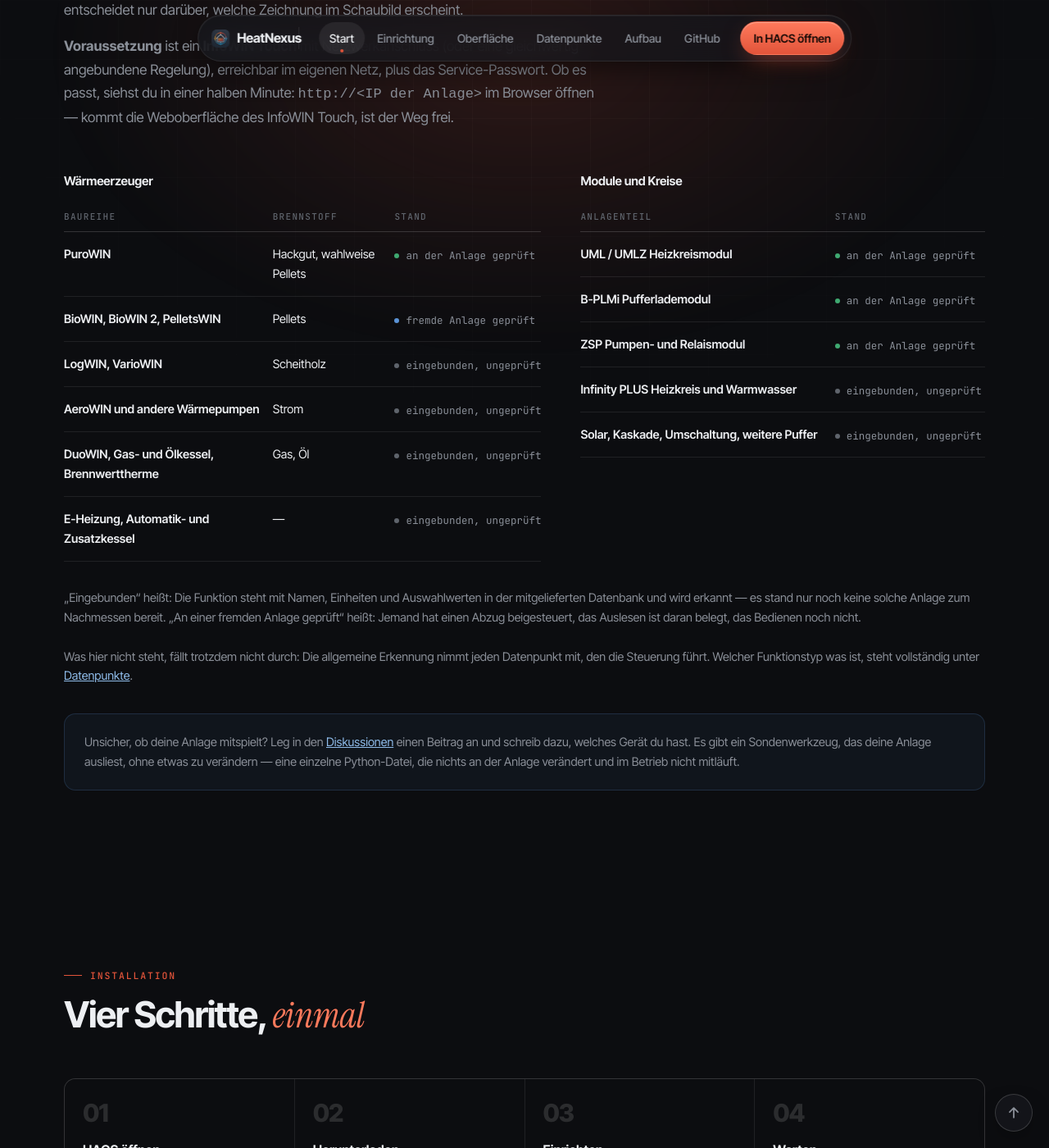
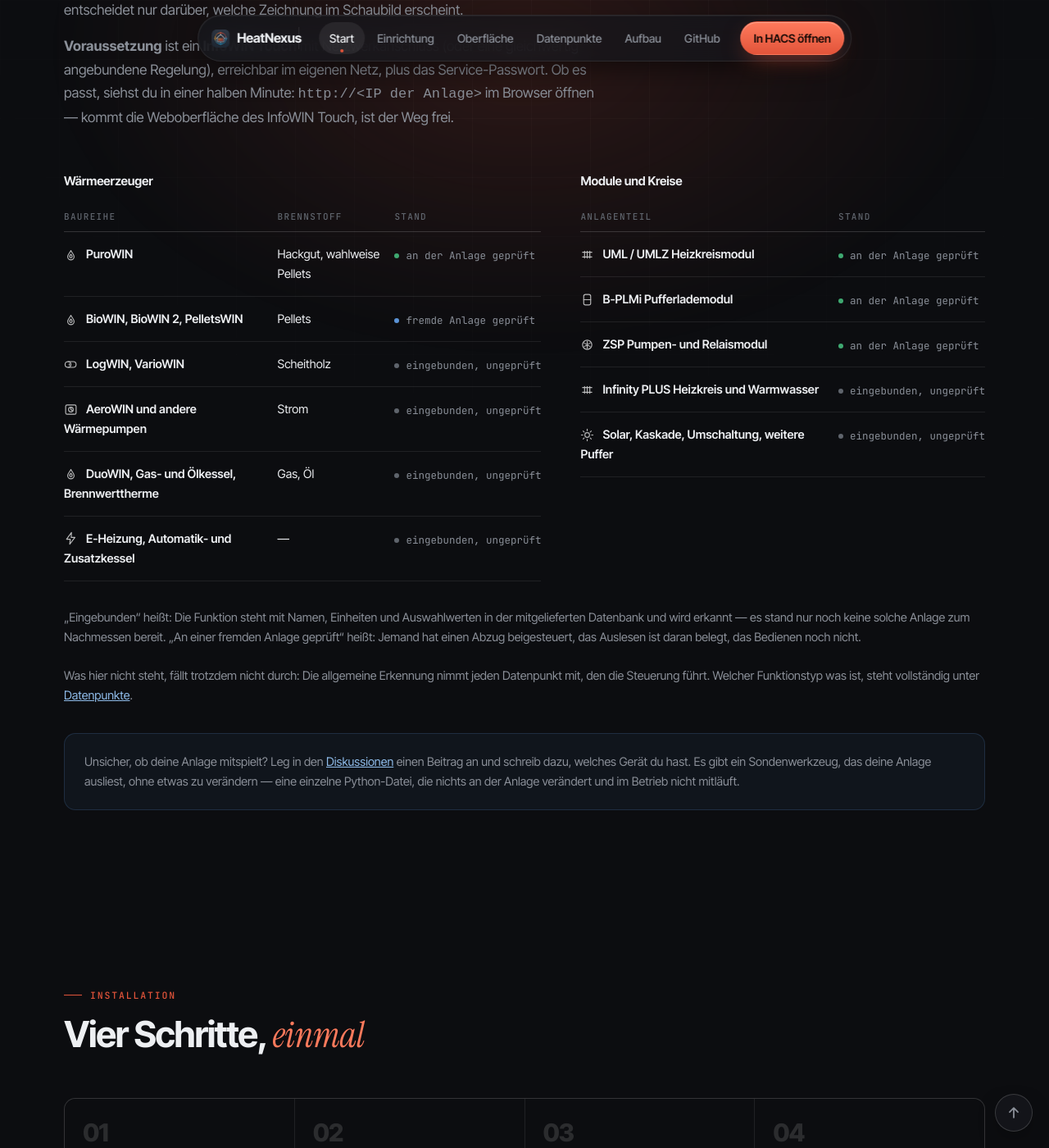
Before and after one commit to xIceTea/HeatNexus, a Jekyll site: the page built from docs/index.md, in a window 1280 px wide and 1400 px high, scrolled down 3630 px. Shown: the whole window at 82% size. Built offline with Jekyll 4.4.1, drawn with Linux system fonts in a browser that asks for light colours.

Commit message:
docs: Feinschliff an Leiste und Anlagentabellen

```diff
--- a/docs/assets/css/heatnexus.css
+++ b/docs/assets/css/heatnexus.css
@@ -76,7 +76,12 @@
 }
 
 * { box-sizing: border-box; }
-html { scroll-behavior: smooth; scroll-padding-top: 96px; }
+/* `clip` statt `hidden`: verhindert das seitliche Wegziehen der Seite, ohne
+   einen Scrollbereich zu erzeugen, an dem `sticky` zerbräche. */
+html {
+  scroll-behavior: smooth; scroll-padding-top: 96px;
+  overflow-x: clip; overscroll-behavior-x: none;
+}
 /* Unter 940 px steht zusätzlich die Abschnittsleiste fest — Sprungmarken
    müssen unter beiden landen. */
 @media (max-width: 940px) { html { scroll-padding-top: 148px; } }
@@ -88,7 +93,7 @@
   font: 400 16px/1.65 var(--sans);
   -webkit-font-smoothing: antialiased;
   text-rendering: optimizeLegibility;
-  overflow-x: hidden;
+  overflow-x: clip;
 }
 
 img { max-width: 100%; display: block; }
@@ -406,6 +411,17 @@
   .tabelle td:last-child { margin-top: 8px; white-space: normal; }
 }
 
+/* Kleine Zeichen vor den Anlagenteilen: Wärmepumpe und Solar findet man damit
+   ohne zu lesen. Sie liegen als Vorrat einmal im Dokument. */
+.symbolvorrat { display: none; }
+.sym {
+  width: 17px; height: 17px; flex: none;
+  margin-right: 10px; vertical-align: -3.5px;
+  fill: none; stroke: #fff; stroke-width: 1.6;
+  stroke-linecap: round; stroke-linejoin: round;
+  opacity: 0.72;
+}
+
 .stand { display: inline-flex; align-items: center; gap: 8px; font: 400 12.5px/1 var(--mono); color: var(--gedaempft); }
 .stand::before { content: ""; width: 6px; height: 6px; border-radius: 50%; flex: none; }
 .stand.geprueft::before { background: var(--gruen); }
@@ -525,11 +541,16 @@
     transition: transform 0.28s cubic-bezier(0.4, 0, 0.2, 1);
   }
   html.kopf-weg .baum { transform: translateY(-54px); }
+  /* Die Ränder laufen aus, statt hart abzuschneiden — so sieht man, dass die
+     Leiste weitergeht, und ein halber Reiter wirkt nicht wie ein Fehler. */
   .baum-inhalt {
     flex-direction: row; gap: 6px; overflow-x: auto; overscroll-behavior-x: contain;
-    scrollbar-width: none;
+    scrollbar-width: none; scroll-behavior: smooth;
+    -webkit-mask-image: linear-gradient(90deg, transparent, #000 18px, #000 calc(100% - 26px), transparent);
+    mask-image: linear-gradient(90deg, transparent, #000 18px, #000 calc(100% - 26px), transparent);
   }
   .baum-inhalt::-webkit-scrollbar { display: none; }
+  html.baum-offen .baum-inhalt { -webkit-mask-image: none; mask-image: none; }
   .baum .gruppe { display: none; }
   .baum a {
     flex: none; padding: 8px 14px; white-space: nowrap;
@@ -538,19 +559,29 @@
   .baum a[aria-current="true"] { border-color: var(--vorlauf); }
   /* Der markierte Eintrag sagt, wo man ist, und ist zugleich der Griff für
      die ganze Gliederung. Das Winkelzeichen zeigt, dass er sich öffnen lässt. */
+  /* Winkel aus Rändern statt aus einem Zeichen: Die Schriftteilmenge führt
+     keine Pfeilsymbole, die fielen sonst auf eine fremde Schrift zurück. */
   .baum a[aria-current="true"]::after {
-    content: "⌄"; margin-left: 8px; display: inline-block;
-    color: var(--vorlauf-hell); transition: transform 0.24s ease;
+    content: ""; display: inline-block; width: 6px; height: 6px;
+    margin: -3px 2px 0 9px; vertical-align: middle;
+    border-right: 2px solid var(--vorlauf-hell);
+    border-bottom: 2px solid var(--vorlauf-hell);
+    transform: rotate(45deg); transition: transform 0.24s ease;
   }
-  html.baum-offen .baum a[aria-current="true"]::after { transform: rotate(180deg); }
+  html.baum-offen .baum a[aria-current="true"]::after {
+    margin-top: 2px; transform: rotate(-135deg);
+  }
 
+  /* Die Höhe rechnet mit der ungünstigeren Lage — Leiste unter der Kopfzeile.
+     Sonst wird der letzte Eintrag abgeschnitten, wenn die Kopfzeile steht. */
   html.baum-offen .baum {
-    height: auto; max-height: calc(100svh - 54px); padding-bottom: 14px;
+    height: auto; max-height: calc(100svh - 54px); padding-bottom: 16px;
   }
   html.baum-offen .baum-inhalt {
     flex-direction: column; gap: 2px;
     overflow-x: hidden; overflow-y: auto;
-    max-height: calc(100svh - 100px);
+    overscroll-behavior: contain;
+    max-height: calc(100svh - 82px);
   }
   html.baum-offen .baum .gruppe {
     display: block; margin: 16px 0 6px; padding-left: 4px;
--- a/docs/assets/js/wegweiser.js
+++ b/docs/assets/js/wegweiser.js
@@ -23,6 +23,27 @@
   // faltet die ganze Gliederung mit ihren Gruppen aus.
   var leiste = document.querySelector(".baum-inhalt");
   var offenBei = 0;
+  var letzteHand = 0;
+
+  if (leiste) {
+    ["touchstart", "touchmove", "pointerdown", "wheel"].forEach(function (art) {
+      leiste.addEventListener(art, function () { letzteHand = Date.now(); }, { passive: true });
+    });
+  }
+
+  // Wer die Leiste von Hand verschiebt, darf sie verschoben lassen — sobald er
+  // aber weiterliest, holt sie den Abschnitt zurück, in dem er steht.
+  function nachfuehren(sofort) {
+    if (!leiste || window.innerWidth > SCHMAL) return;
+    if (wurzel.classList.contains("baum-offen")) return;
+    if (!sofort && Date.now() - letzteHand < 1500) return;
+    var weg = leiste.querySelector('a[aria-current="true"]');
+    if (!weg) return;
+    var links = weg.offsetLeft - leiste.scrollLeft;
+    if (sofort || links < 12 || links + weg.offsetWidth > leiste.clientWidth - 12) {
+      leiste.scrollLeft = weg.offsetLeft - leiste.clientWidth / 2 + weg.offsetWidth / 2;
+    }
+  }
 
   function klappen(auf) {
     wurzel.classList.toggle("baum-offen", auf);
@@ -51,6 +72,7 @@
     if (hochKnopf) hochKnopf.classList.toggle("sichtbar", y > 700);
     // Wer weiterliest, hat die Gliederung nicht mehr im Sinn.
     if (wurzel.classList.contains("baum-offen") && Math.abs(y - offenBei) > 60) klappen(false);
+    nachfuehren(false);
 
     // Die Kopfzeile weicht nur dort, wo sie Platz kostet.
     if (window.innerWidth > SCHMAL) {
@@ -123,17 +145,6 @@
     if (kasten) kasten.hidden = punkte.length < 2;
   }
 
-  // Bei der waagerechten Leiste den markierten Eintrag in Sicht halten.
-  function mitfuehren(marke) {
-    var baum = document.querySelector(".baum-inhalt");
-    var weg = verweise[marke] && verweise[marke].filter(function (a) {
-      return baum && baum.contains(a);
-    })[0];
-    if (!baum || !weg) return;
-    if (getComputedStyle(baum).flexDirection === "row") {
-      baum.scrollLeft = weg.offsetLeft - baum.clientWidth / 2 + weg.offsetWidth / 2;
-    }
-  }
 
   function abschnitte() {
     if (!teile.length) return;
@@ -150,7 +161,7 @@
         inhaltAufbauen(teil);
         kasten.scrollTop = 0;
       }
-      mitfuehren(teil.id);
+      nachfuehren(true);
     }
     if (!punkte.length) return;
     var jetzt = oberhalb(punkte.map(function (p) { return p.kopf; }));
--- a/docs/index.md
+++ b/docs/index.md
@@ -185,18 +185,47 @@
       </p>
     </div>
 
+    <svg class="symbolvorrat" aria-hidden="true" focusable="false">
+      <symbol id="sym-flamme" viewBox="0 0 24 24">
+        <path d="M12 21a5.5 5.5 0 0 0 5.5-5.5c0-4-3.5-6-5.5-10.5-2 4.5-5.5 6.5-5.5 10.5A5.5 5.5 0 0 0 12 21Z"/>
+        <path d="M12 17.5a2.2 2.2 0 0 0 2.2-2.2c0-1.6-1.1-2.4-2.2-4-1.1 1.6-2.2 2.4-2.2 4a2.2 2.2 0 0 0 2.2 2.2Z"/>
+      </symbol>
+      <symbol id="sym-scheit" viewBox="0 0 24 24">
+        <path d="M16 7H7a5 5 0 0 0 0 10h9a5 5 0 0 0 0-10Z"/>
+        <path d="M7 7a5 5 0 0 1 0 10"/><path d="M9.6 10.8a2 2 0 0 0 0 2.4"/>
+      </symbol>
+      <symbol id="sym-waermepumpe" viewBox="0 0 24 24">
+        <rect x="3" y="4" width="18" height="16" rx="2.5"/>
+        <circle cx="12" cy="12" r="4"/><path d="M12 8v4l3.2 2"/>
+      </symbol>
+      <symbol id="sym-blitz" viewBox="0 0 24 24"><path d="M13 2 4.5 13.5H11l-1 8.5 9-11.5h-6.5L13 2Z"/></symbol>
+      <symbol id="sym-heizkoerper" viewBox="0 0 24 24">
+        <path d="M4 8h16M4 16h16"/><path d="M7.5 6v12M12 6v12M16.5 6v12"/>
+      </symbol>
+      <symbol id="sym-puffer" viewBox="0 0 24 24">
+        <rect x="6" y="3" width="12" height="18" rx="3"/><path d="M6 12h12"/>
+      </symbol>
+      <symbol id="sym-rotor" viewBox="0 0 24 24">
+        <circle cx="12" cy="12" r="8"/><path d="M12 6v12M7 9l10 6M7 15l10-6"/>
+      </symbol>
+      <symbol id="sym-sonne" viewBox="0 0 24 24">
+        <circle cx="12" cy="12" r="4"/>
+        <path d="M12 2v2.5M12 19.5V22M2 12h2.5M19.5 12H22M5 5l1.8 1.8M17.2 17.2 19 19M19 5l-1.8 1.8M6.8 17.2 5 19"/>
+      </symbol>
+    </svg>
+
     <div class="zwei-spalten">
       <div>
         <h4>Wärmeerzeuger</h4>
         <table class="tabelle">
           <thead><tr><th>Baureihe</th><th>Brennstoff</th><th>Stand</th></tr></thead>
           <tbody>
-            <tr><td>PuroWIN</td><td>Hackgut, wahlweise Pellets</td><td><span class="stand geprueft">an der Anlage geprüft</span></td></tr>
-            <tr><td>BioWIN, BioWIN 2, PelletsWIN</td><td>Pellets</td><td><span class="stand fremd">fremde Anlage geprüft</span></td></tr>
-            <tr><td>LogWIN, VarioWIN</td><td>Scheitholz</td><td><span class="stand offen">eingebunden, ungeprüft</span></td></tr>
-            <tr><td>AeroWIN und andere Wärmepumpen</td><td>Strom</td><td><span class="stand offen">eingebunden, ungeprüft</span></td></tr>
-            <tr><td>DuoWIN, Gas- und Ölkessel, Brennwerttherme</td><td>Gas, Öl</td><td><span class="stand offen">eingebunden, ungeprüft</span></td></tr>
-            <tr><td>E-Heizung, Automatik- und Zusatzkessel</td><td>—</td><td><span class="stand offen">eingebunden, ungeprüft</span></td></tr>
+            <tr><td><svg class="sym"><use href="#sym-flamme"/></svg>PuroWIN</td><td>Hackgut, wahlweise Pellets</td><td><span class="stand geprueft">an der Anlage geprüft</span></td></tr>
+            <tr><td><svg class="sym"><use href="#sym-flamme"/></svg>BioWIN, BioWIN 2, PelletsWIN</td><td>Pellets</td><td><span class="stand fremd">fremde Anlage geprüft</span></td></tr>
+            <tr><td><svg class="sym"><use href="#sym-scheit"/></svg>LogWIN, VarioWIN</td><td>Scheitholz</td><td><span class="stand offen">eingebunden, ungeprüft</span></td></tr>
+            <tr><td><svg class="sym"><use href="#sym-waermepumpe"/></svg>AeroWIN und andere Wärmepumpen</td><td>Strom</td><td><span class="stand offen">eingebunden, ungeprüft</span></td></tr>
+            <tr><td><svg class="sym"><use href="#sym-flamme"/></svg>DuoWIN, Gas- und Ölkessel, Brennwerttherme</td><td>Gas, Öl</td><td><span class="stand offen">eingebunden, ungeprüft</span></td></tr>
+            <tr><td><svg class="sym"><use href="#sym-blitz"/></svg>E-Heizung, Automatik- und Zusatzkessel</td><td>—</td><td><span class="stand offen">eingebunden, ungeprüft</span></td></tr>
           </tbody>
         </table>
       </div>
@@ -205,11 +234,11 @@
         <table class="tabelle">
           <thead><tr><th>Anlagenteil</th><th>Stand</th></tr></thead>
           <tbody>
-            <tr><td>UML / UMLZ Heizkreismodul</td><td><span class="stand geprueft">an der Anlage geprüft</span></td></tr>
-            <tr><td>B-PLMi Pufferlademodul</td><td><span class="stand geprueft">an der Anlage geprüft</span></td></tr>
-            <tr><td>ZSP Pumpen- und Relaismodul</td><td><span class="stand geprueft">an der Anlage geprüft</span></td></tr>
-            <tr><td>Infinity PLUS Heizkreis und Warmwasser</td><td><span class="stand offen">eingebunden, ungeprüft</span></td></tr>
-            <tr><td>Solar, Kaskade, Umschaltung, weitere Puffer</td><td><span class="stand offen">eingebunden, ungeprüft</span></td></tr>
+            <tr><td><svg class="sym"><use href="#sym-heizkoerper"/></svg>UML / UMLZ Heizkreismodul</td><td><span class="stand geprueft">an der Anlage geprüft</span></td></tr>
+            <tr><td><svg class="sym"><use href="#sym-puffer"/></svg>B-PLMi Pufferlademodul</td><td><span class="stand geprueft">an der Anlage geprüft</span></td></tr>
+            <tr><td><svg class="sym"><use href="#sym-rotor"/></svg>ZSP Pumpen- und Relaismodul</td><td><span class="stand geprueft">an der Anlage geprüft</span></td></tr>
+            <tr><td><svg class="sym"><use href="#sym-heizkoerper"/></svg>Infinity PLUS Heizkreis und Warmwasser</td><td><span class="stand offen">eingebunden, ungeprüft</span></td></tr>
+            <tr><td><svg class="sym"><use href="#sym-sonne"/></svg>Solar, Kaskade, Umschaltung, weitere Puffer</td><td><span class="stand offen">eingebunden, ungeprüft</span></td></tr>
           </tbody>
         </table>
       </div>
```
